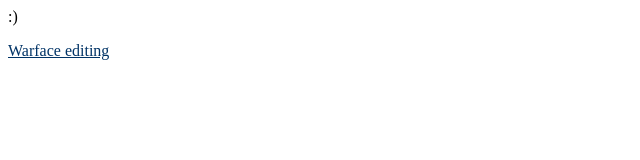
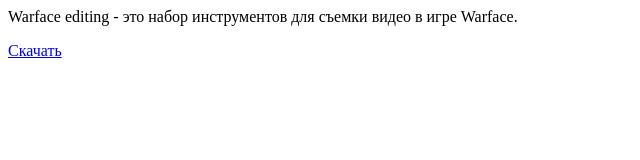
Before and after one commit to MiracleCommunity/MiracleCommunity.github.io, a plain HTML site: page index.html in a window 1280 px wide. Shown: the whole page, without its empty margins (0-640 px from the left). Drawn offline with Linux system fonts and the light colour scheme.

Commit message:
Update index.html

```diff
--- a/index.html
+++ b/index.html
@@ -4,10 +4,10 @@
 <title>Warface editing</title>
  </head>
 
- <body link="#003366">
+ <body>
 
-  <p>:)</p>
-  <p><a href="https://mega.nz/#F!5f4zQJbR!SMxNyaVmXOubTqYVMSdLPw">Warface editing</a></p>
+  <p>Warface editing - это набор инструментов для съемки видео в игре Warface.</p>
+  <p><a href="https://mega.nz/#F!5f4zQJbR!SMxNyaVmXOubTqYVMSdLPw">Скачать</a></p>
 
  </body>
 </html>
```
